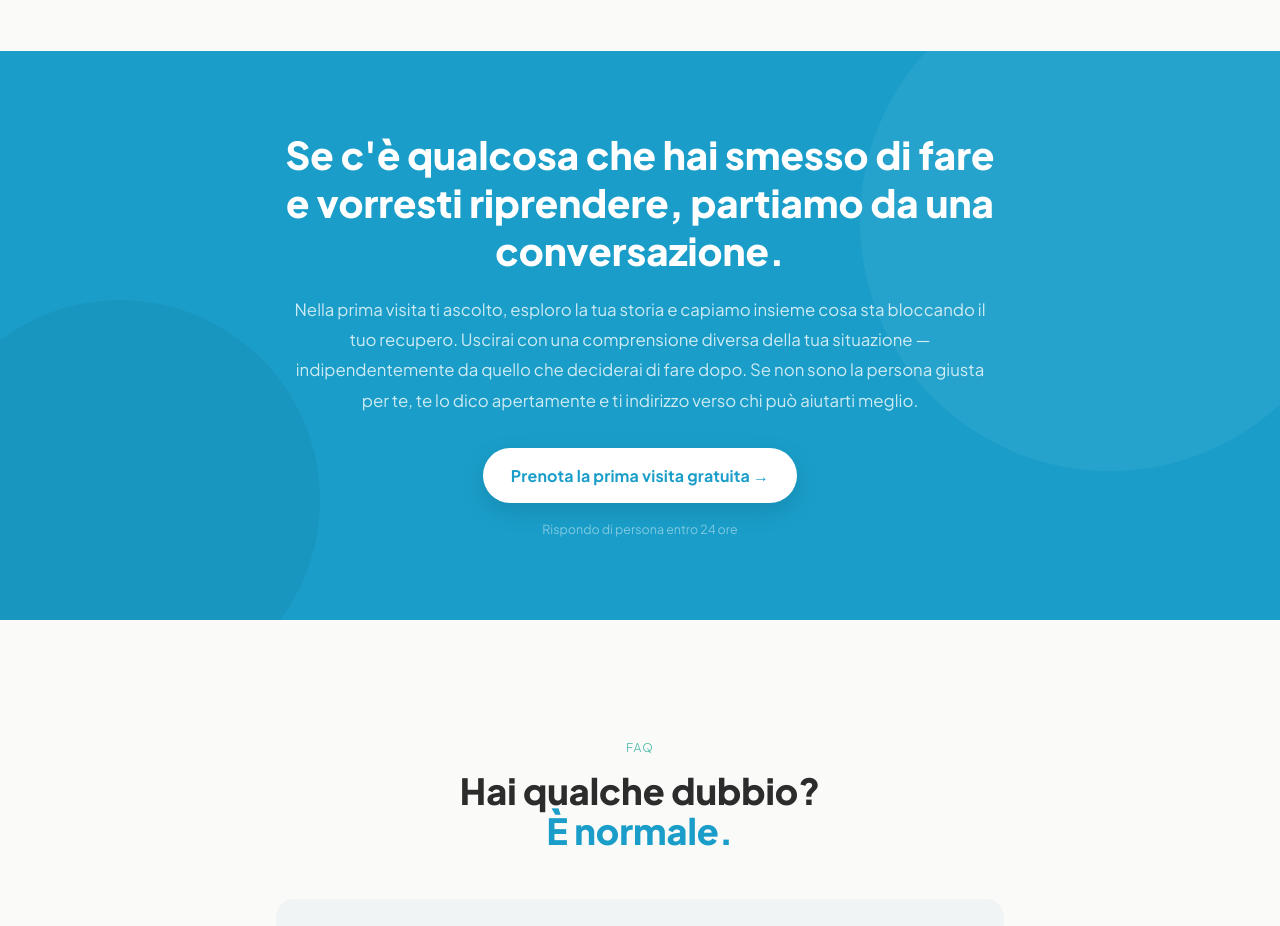
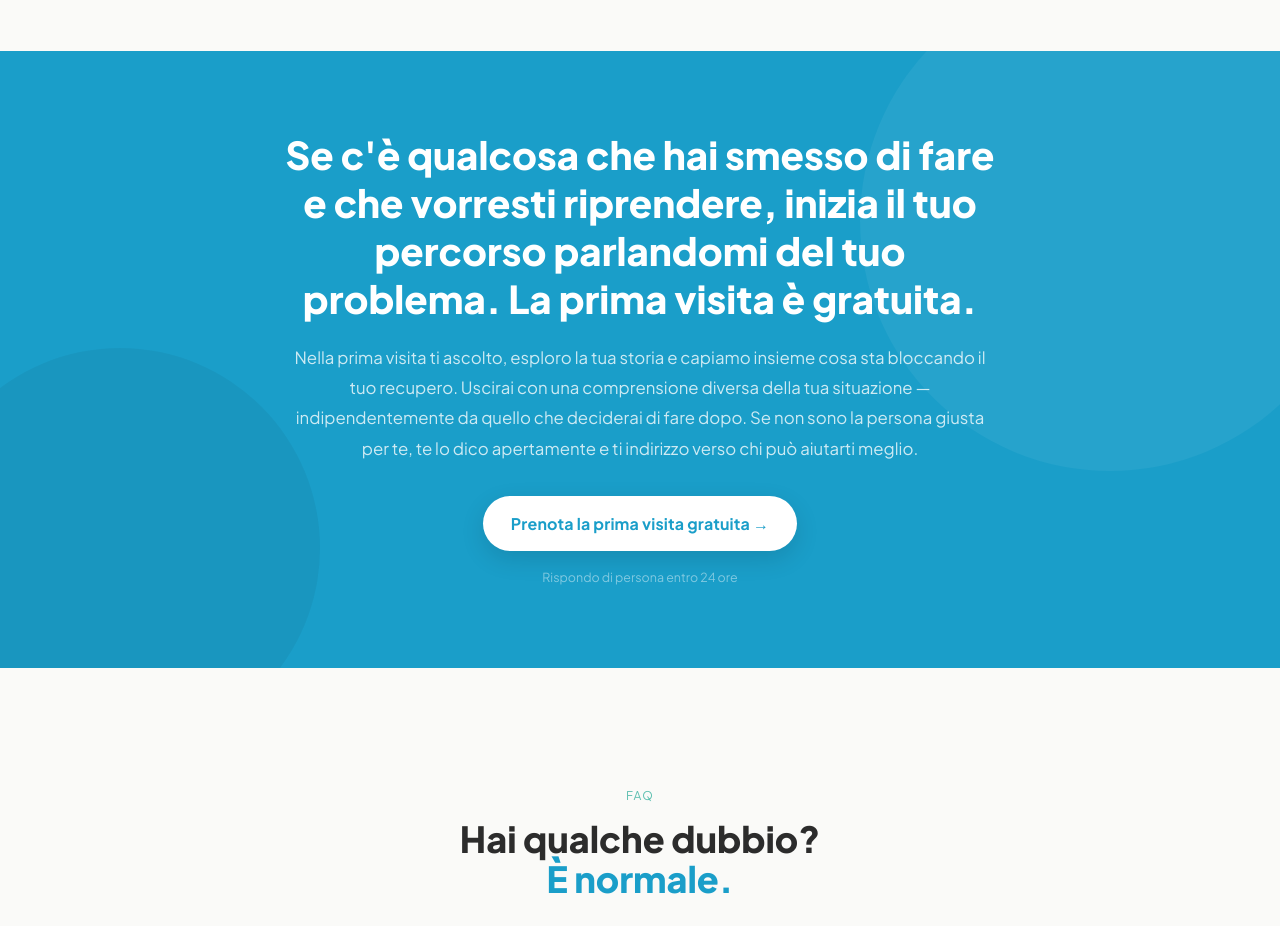
Before and after one commit to studio-mantovan/studio-mantovan, a Next.js app in the folder site/: page / in a window 1280 px wide. Shown: the part 8820-9746 px from the top of the page. Built offline with nearby package versions, Linux system fonts and the light colour scheme.

Commit message:
copy: aggiorna headline CTA finale homepage
Co-Authored-By: Claude Sonnet 4.6 <noreply@anthropic.com>

```diff
--- a/site/src/app/page.tsx
+++ b/site/src/app/page.tsx
@@ -1111,8 +1111,9 @@ function CtaMidSection() {
       }}>
         <FadeIn>
           <h2 style={{ fontSize: 'clamp(1.8rem, 3vw, 2.4rem)', fontWeight: 800, color: '#fff', lineHeight: 1.25 }}>
-            Se c&apos;è qualcosa che hai smesso di fare
-            e vorresti riprendere, partiamo da una conversazione.
+            Se c&apos;è qualcosa che hai smesso di fare e che vorresti riprendere,
+            inizia il tuo percorso parlandomi del tuo problema.
+            La prima visita è gratuita.
           </h2>
           <p style={{ marginTop: '1.25rem', color: 'rgba(255,255,255,0.78)', fontSize: '1.05rem', lineHeight: 1.8 }}>
             Nella prima visita ti ascolto, esploro la tua storia e capiamo insieme
```
